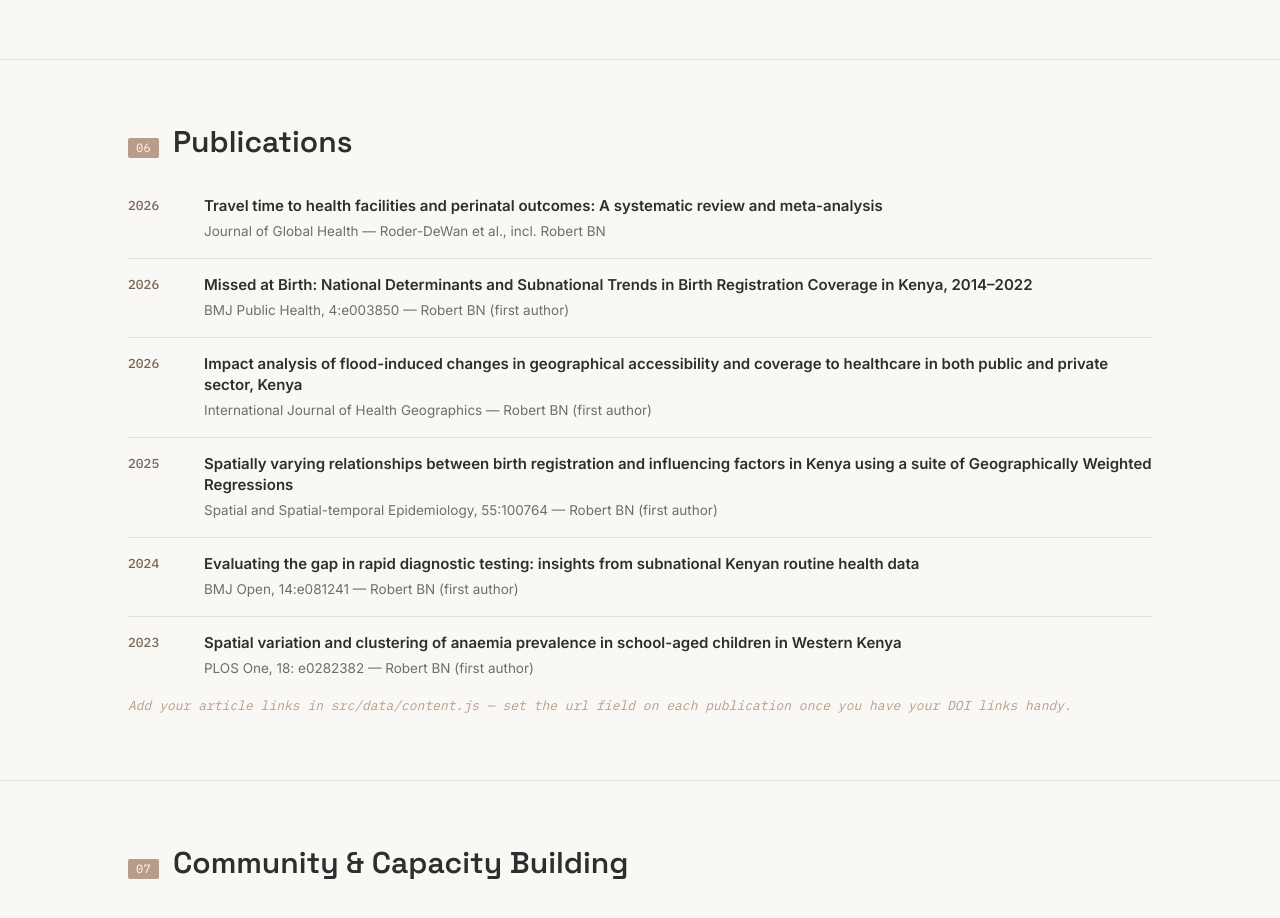
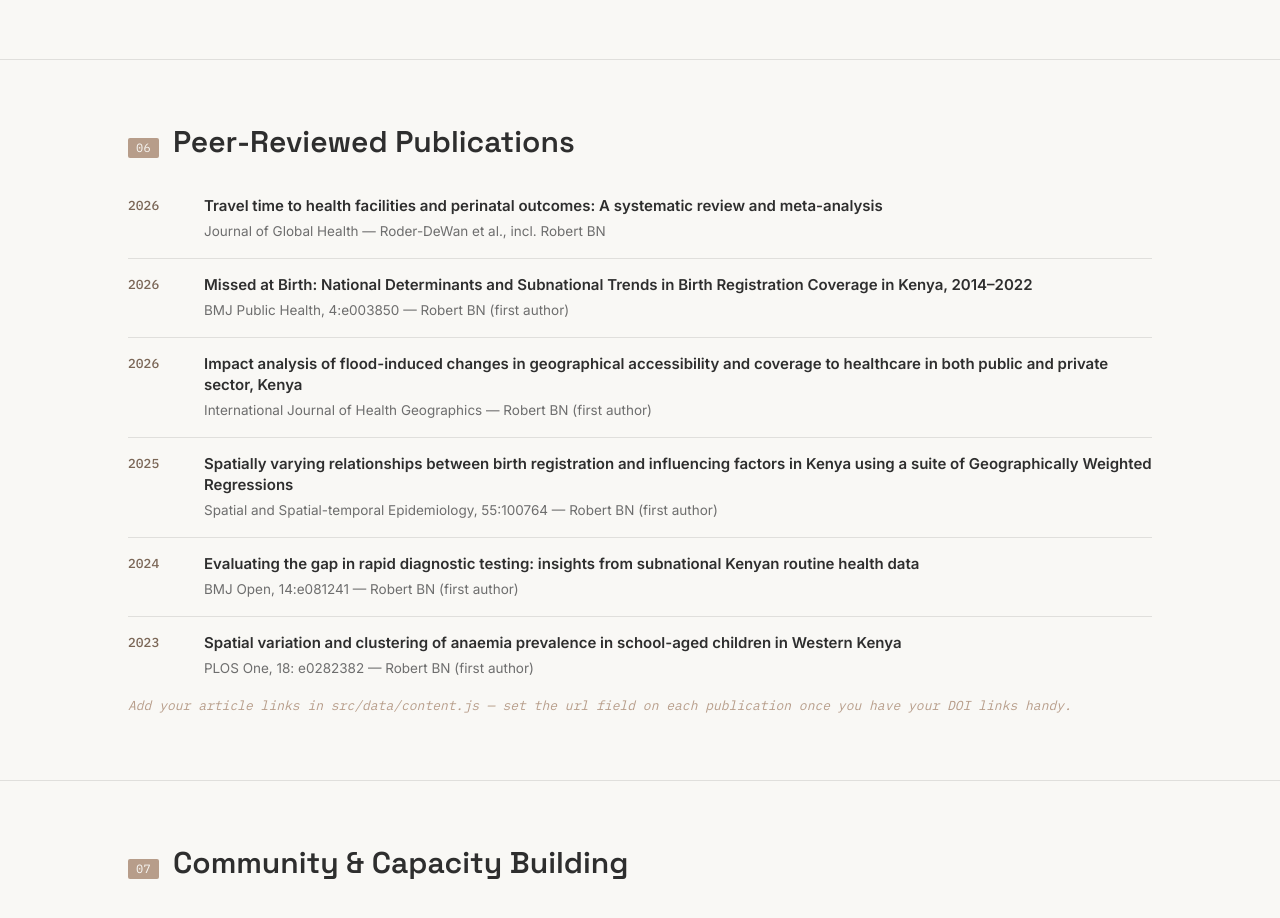
Before and after one commit to Bibian-Robert/bibian-portfolio, a React (Vite) app: page / in a window 1280 px wide. Shown: the part 2380-3298 px from the top of the page. Built offline with nearby package versions, Linux system fonts and the light colour scheme.

Commit message:
Changed header from publication to Peer-Reviewed Publications

```diff
--- a/src/components/Publications.jsx
+++ b/src/components/Publications.jsx
@@ -5,7 +5,7 @@ export default function Publications() {
   return (
     <section id="publications" className="border-b border-hairline py-16">
       <div className="mx-auto max-w-wrap px-7">
-        <SectionHeader tag="06" title="Publications" />
+        <SectionHeader tag="06" title="Peer-Reviewed Publications" />
 
         <ul>
           {publications.map((pub, i) => (
```
